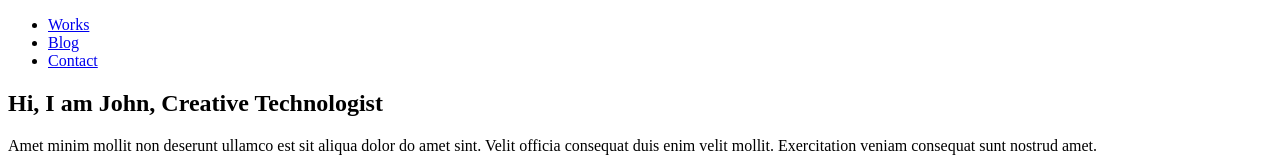
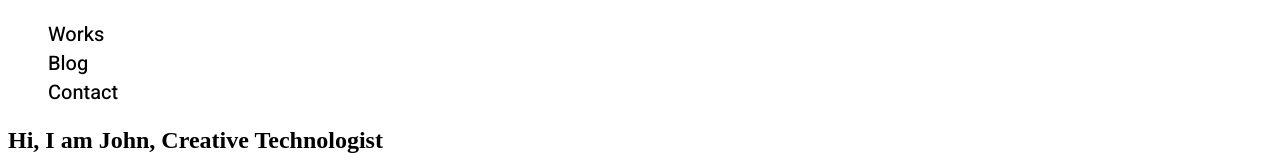
Before and after one commit to gulzinatabakirova/portfolioUI, a plain HTML site: page index.html in a window 1280 px wide. Shown: the top 160 px of the page. Drawn offline with Linux system fonts and the light colour scheme.

Commit message:
add style css

```diff
--- a/style.css
+++ b/style.css
@@ -0,0 +1,10 @@
+.header-menu {
+  list-style: none;
+  font-family: "Heebo";
+  font-style: normal;
+  font-weight: 500;
+  font-size: 20px;
+  line-height: 29px;
+  color: #000000;
+  text-decoration: none;
+}
```
Also changed, not shown: index.html (+1 -1 lines).
